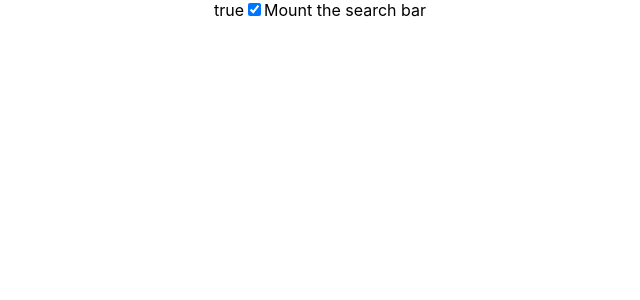
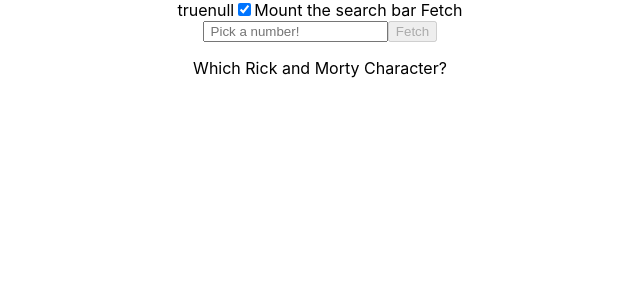
Before and after one commit to bryantt23/safe-async-operations, a React (Create React App) app: page / in a window 1280 px wide. Shown: the top 300 px of the page, without its empty margins (320-960 px from the left). Built offline with nearby package versions, Linux system fonts and the light colour scheme.

Commit message:
Add button and state

```diff
--- a/src/App.js
+++ b/src/App.js
@@ -1,19 +1,38 @@
 import logo from './logo.svg';
 import './App.css';
-import {useState}from 'react'
+import { useState } from 'react';
 function App() {
-  const [isMounted, setIsMounted]=useState(true)
+  const [isMounted, setIsMounted] = useState(true);
+  const [inputNumber, setInputNumber] = useState(null);
   return (
-    <div className="App">
-    {JSON.stringify(isMounted)}
-
-          <input
-            name="isGoing"
-            type="checkbox"
-            checked={isMounted}
-            onChange={()=>{setIsMounted(!isMounted)}} />
-            Mount the search bar
-
+    <div className='App'>
+      {JSON.stringify(isMounted)}
+      {JSON.stringify(inputNumber)}
+      <input
+        name='isGoing'
+        type='checkbox'
+        checked={isMounted}
+        onChange={() => {
+          setIsMounted(!isMounted);
+        }}
+      />
+      Mount the search bar Fetch
+      {isMounted && (
+        <div>
+          <label>
+            {' '}
+            <input
+              name='numberOfGuests'
+              type='number'
+              value={inputNumber}
+              placeholder=' Pick a number!'
+              onChange={e => setInputNumber(e.target.value)}
+            />
+          </label>
+          <button disabled={inputNumber === null}>Fetch</button>
+          <p>Which Rick and Morty Character?</p>
+        </div>
+      )}
     </div>
   );
 }
```
